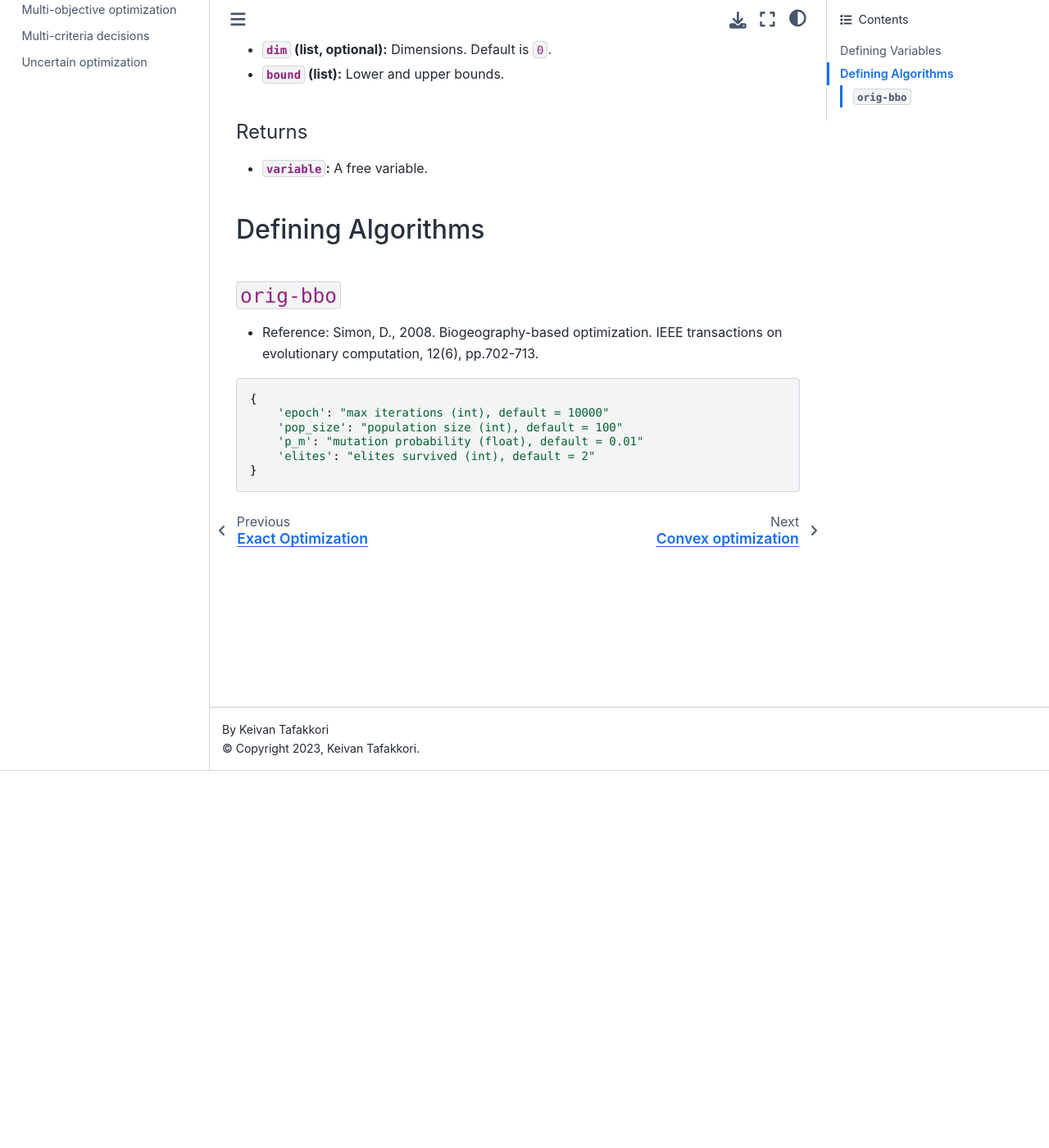
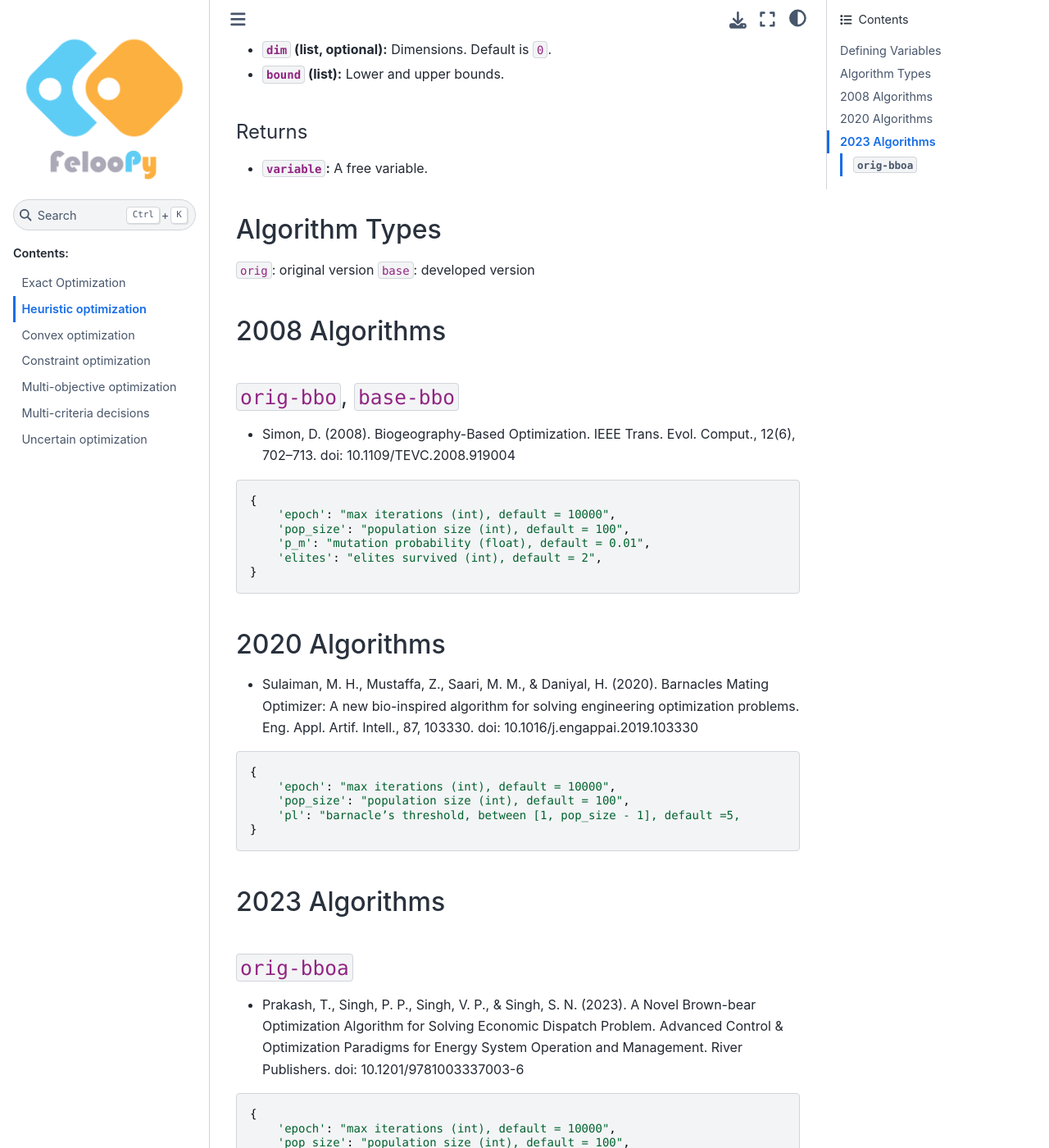
Before and after one commit to ktafakkori/feloopy, a Sphinx documentation site: the page built from docs/heuristic.md, in a window 1280 px wide and 1400 px high, scrolled down 460 px. Shown: the whole window at 82% size. Built offline with Sphinx 7.4.7 and the Sphinx Book theme 1.1.4, drawn with Linux system fonts in a browser that asks for light colours.

Commit message:
revised docs.

````diff
--- a/docs/heuristic.md
+++ b/docs/heuristic.md
@@ -21,17 +21,47 @@
 - **`variable`:** A free variable.
 
 
-## Defining Algorithms
+## Algorithm Types
 
-### `orig-bbo`
+`orig`: original version
+`base`: developed version
 
-- Reference: Simon, D., 2008. Biogeography-based optimization. IEEE transactions on evolutionary computation, 12(6), pp.702-713.
+## 2008 Algorithms
+
+### `orig-bbo`, `base-bbo`
+
+- Simon, D. (2008). Biogeography-Based Optimization. IEEE Trans. Evol. Comput., 12(6), 702–713. doi: 10.1109/TEVC.2008.919004
 
 ```python
 {
-    'epoch': "max iterations (int), default = 10000"
-    'pop_size': "population size (int), default = 100"
-    'p_m': "mutation probability (float), default = 0.01"
-    'elites': "elites survived (int), default = 2"
+    'epoch': "max iterations (int), default = 10000",
+    'pop_size': "population size (int), default = 100",
+    'p_m': "mutation probability (float), default = 0.01",
+    'elites': "elites survived (int), default = 2",
 }
 ```
+
+## 2020 Algorithms
+
+- Sulaiman, M. H., Mustaffa, Z., Saari, M. M., & Daniyal, H. (2020). Barnacles Mating Optimizer: A new bio-inspired algorithm for solving engineering optimization problems. Eng. Appl. Artif. Intell., 87, 103330. doi: 10.1016/j.engappai.2019.103330
+
+```python
+{
+    'epoch': "max iterations (int), default = 10000",
+    'pop_size': "population size (int), default = 100",
+    'pl': "barnacle’s threshold, between [1, pop_size - 1], default =5,
+}
+```
+
+## 2023 Algorithms
+
+### `orig-bboa`
+
+- Prakash, T., Singh, P. P., Singh, V. P., & Singh, S. N. (2023). A Novel Brown-bear Optimization Algorithm for Solving Economic Dispatch Problem. Advanced Control & Optimization Paradigms for Energy System Operation and Management. River Publishers. doi: 10.1201/9781003337003-6
+
+```python
+{
+    'epoch': "max iterations (int), default = 10000",
+    'pop_size': "population size (int), default = 100",
+}
+```
````
